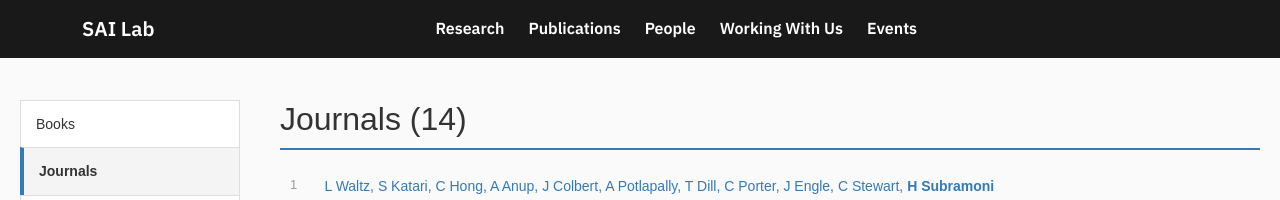
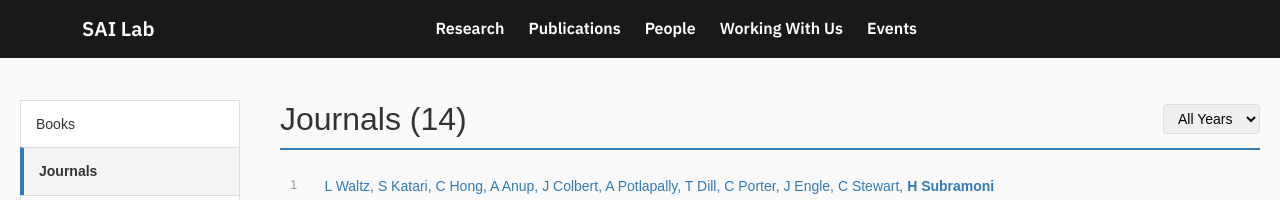
Before and after one commit to OSU-SAI-Lab/Lab-Website, a React (Vite) app in the folder lab-website/: page /#/publications in a window 1280 px wide. Shown: the top 200 px of the page. Built offline with nearby package versions, Linux system fonts and the light colour scheme.

Commit message:
added a filter by year component

```diff
--- a/lab-website/src/components/PublicationPage/PublicationPage.jsx
+++ b/lab-website/src/components/PublicationPage/PublicationPage.jsx
@@ -4,6 +4,12 @@ import Footer from "../Footer"
 export default function PublicationsPage() {
   const { rows, loading } = useOutletContext();
   const [activeCategory, setActiveCategory] = useState("Journals");
+  const [selectedYear, setSelectedYear] = useState("All");
+
+  const years = useMemo(() => {
+    const allYears = rows.flatMap(r => r.year ? [r.year] : []);
+    return [...new Set(allYears)].sort((a, b) => b - a);
+  }, [rows]);
 
   const categories = [
     "Books",
@@ -19,6 +25,11 @@ export default function PublicationsPage() {
   const filtered = useMemo(() => {
     return rows.filter((r) => {
       const rowType = r.type?.trim();
+      const rowYear = r.year;
+
+      if (selectedYear !== "All" && String(rowYear) !== String(selectedYear)) {
+        return false;
+      }
 
       if (activeCategory === "Journals") return rowType === "Journal" || rowType === "Journals";
       if (activeCategory === "Books") return rowType === "Book" || rowType === "Books";
@@ -27,7 +38,7 @@ export default function PublicationsPage() {
 
       return rowType === activeCategory;
     }).sort((a, b) => b.year - a.year);
-  }, [rows, activeCategory]);
+  }, [rows, activeCategory, selectedYear]);
 
   if (loading) return <div style={{ padding: 20 }}>Loading...</div>;
 
@@ -117,9 +128,28 @@ export default function PublicationsPage() {
 
         {/* Main Content */}
         <div style={{ flexGrow: 1 }}>
-          <h2 style={{ borderBottom: "2px solid #337ab7", paddingBottom: "10px", color: "#333" }}>
-            {activeCategory} ({filtered.length})
-          </h2>
+          <div style={{ display: "flex", justifyContent: "space-between", alignItems: "center", borderBottom: "2px solid #337ab7", paddingBottom: "10px", marginBottom: "10px" }}>
+            <h2 style={{ margin: 0, color: "#333" }}>
+              {activeCategory} ({filtered.length})
+            </h2>
+            <select
+              value={selectedYear}
+              onChange={(e) => setSelectedYear(e.target.value)}
+              style={{
+                padding: "5px 10px",
+                fontSize: "14px",
+                borderRadius: "4px",
+                border: "1px solid #ddd",
+                outline: "none",
+                cursor: "pointer"
+              }}
+            >
+              <option value="All">All Years</option>
+              {years.map(year => (
+                <option key={year} value={year}>{year}</option>
+              ))}
+            </select>
+          </div>
 
           <table style={{ width: "100%", borderCollapse: "collapse", marginTop: "10px" }}>
             <tbody>
@@ -164,7 +194,7 @@ export default function PublicationsPage() {
         </div>
 
       </div>
-      <Footer/>
+      <Footer />
     </>
   );
 }
```
